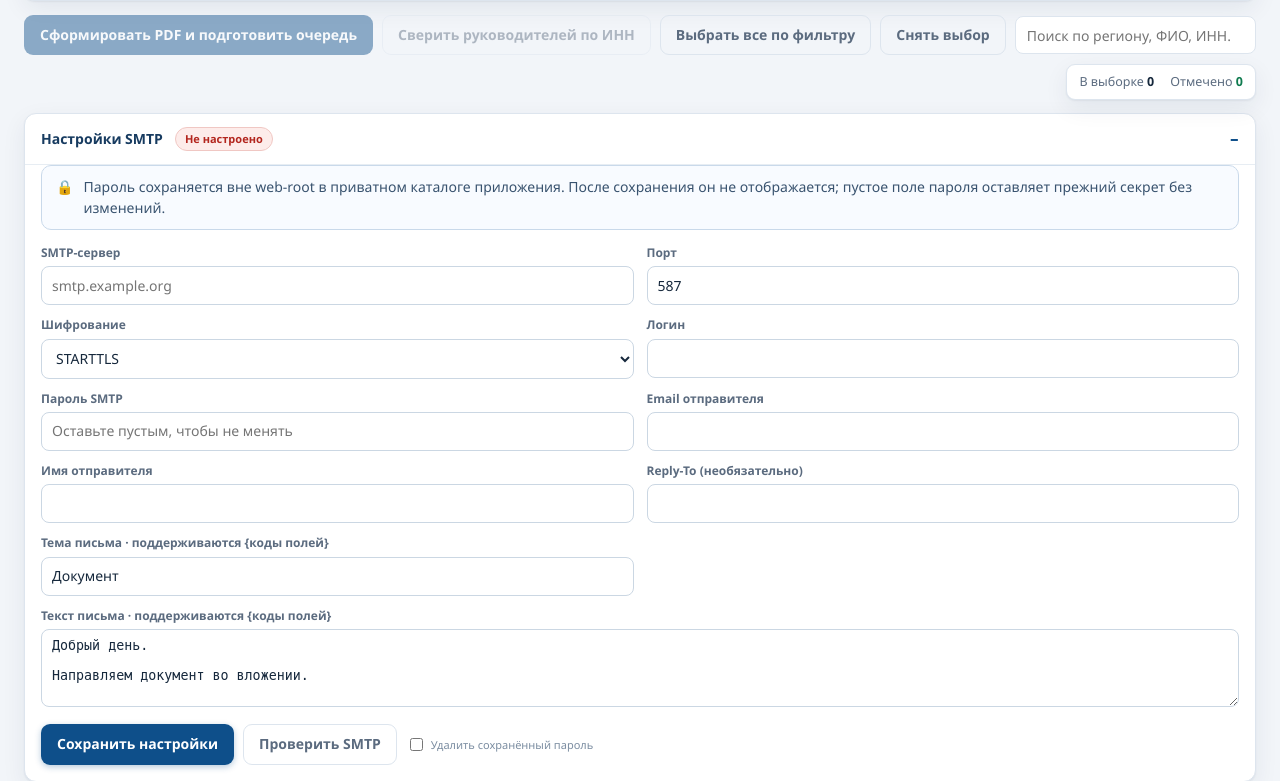
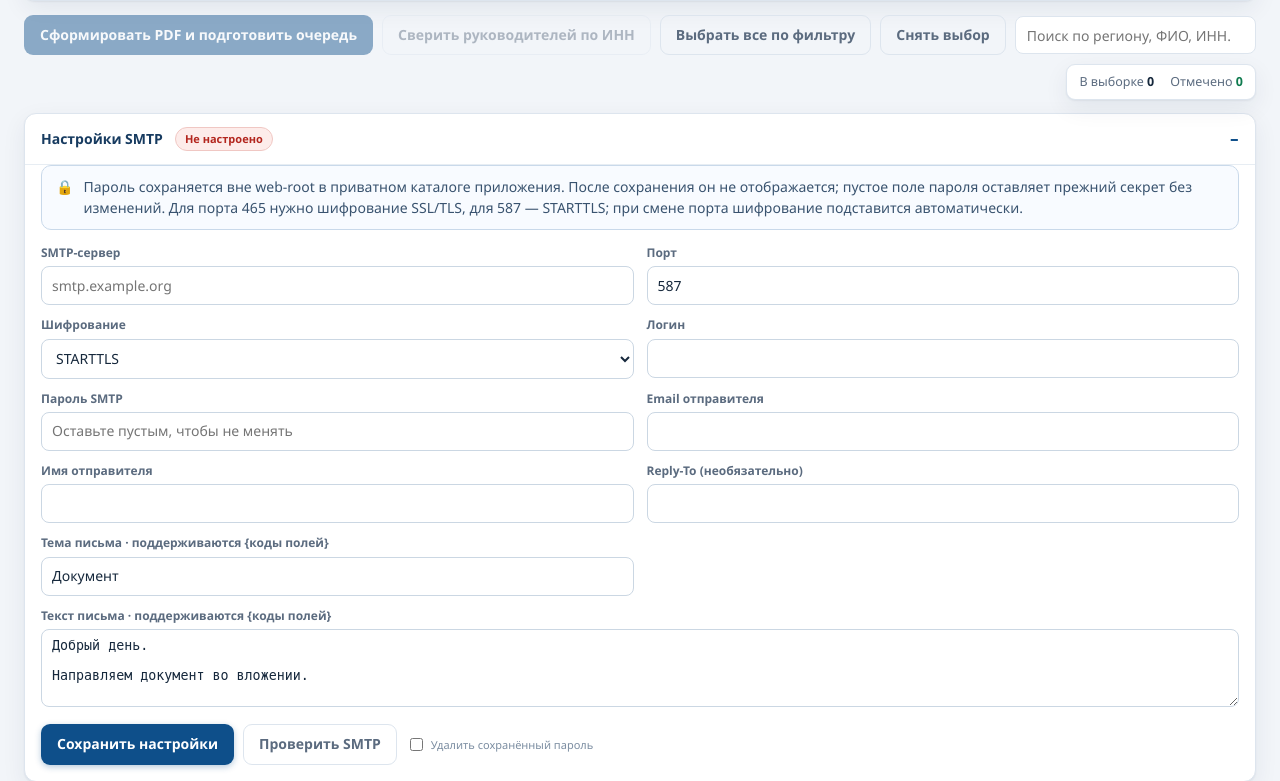
Before and after one commit to vsesem-git/docgen, a PHP site: page /index.php in a window 1280 px wide, after a click that opens the changed part. Shown: the part 1050-1831 px from the top of the page. Run offline with PHP 8.4, Linux system fonts and the light colour scheme; data that the repository does not hold is empty; some libraries are stand-ins or nearby versions.

Commit message:
Подсказка интерфейса: 465 = SSL/TLS, 587 = STARTTLS
Порт и шифрование теперь синхронизируются автоматически, чтобы исключить
неверную пару — частую причину 'Could not connect to SMTP host'.

Co-authored-by: arena-agent <297053741+arena-agent@users.noreply.github.com>

```diff
--- a/project/index.php
+++ b/project/index.php
@@ -1098,7 +1098,7 @@ body.modal-open{overflow:hidden}
     <details id="smtpDetails">
       <summary><strong>Настройки SMTP</strong><span class="settings-state" id="smtpState">Не настроено</span></summary>
       <div class="settings-body">
-        <div class="notice" style="margin:0 0 14px"><span>🔒</span><div>Пароль сохраняется вне web-root в приватном каталоге приложения. После сохранения он не отображается; пустое поле пароля оставляет прежний секрет без изменений.</div></div>
+        <div class="notice" style="margin:0 0 14px"><span>🔒</span><div>Пароль сохраняется вне web-root в приватном каталоге приложения. После сохранения он не отображается; пустое поле пароля оставляет прежний секрет без изменений. Для порта 465 нужно шифрование SSL/TLS, для 587 — STARTTLS; при смене порта шифрование подставится автоматически.</div></div>
         <div class="settings-grid">
           <div class="field"><label for="smtpHost">SMTP-сервер</label><input id="smtpHost" type="text" placeholder="smtp.example.org" autocomplete="off"></div>
           <div class="field"><label for="smtpPort">Порт</label><input id="smtpPort" type="number" min="1" max="65535" value="587"></div>
@@ -2225,6 +2225,17 @@ $('addTableSectionBtn').addEventListener('click',addTableSection);
 $('saveSmtpBtn').addEventListener('click',saveSmtpSettings);
 $('testSmtpBtn').addEventListener('click',testSmtp);
 ['smtpHost','smtpFromEmail'].forEach(id=>$(id).addEventListener('input',updateSmtpState));
+$('smtpPort').addEventListener('change',()=>{
+  const port=$('smtpPort').value.trim();
+  if(port==='465')$('smtpEncryption').value='ssl';
+  else if(port==='587')$('smtpEncryption').value='tls';
+  else if(port==='25')$('smtpEncryption').value='none';
+});
+$('smtpEncryption').addEventListener('change',()=>{
+  const encryption=$('smtpEncryption').value, port=$('smtpPort').value.trim();
+  if(encryption==='ssl'&&port==='587')$('smtpPort').value='465';
+  if(encryption==='tls'&&port==='465')$('smtpPort').value='587';
+});
 document.addEventListener('keydown',event=>{if(event.key==='Escape'){if(!$('queueModal').hidden)closeQueueModal();else if(!$('excelImportModal').hidden)closeExcelImportModal();else if(!$('htmlTemplateModal').hidden)closeHtmlEditor();else if(!$('recordModal').hidden)closeRecordCard();}});
 $('dropTemplate').addEventListener('click',()=>templateInput.click());
 $('dropTemplate').addEventListener('keydown',e=>{if(e.key==='Enter'||e.key===' '){e.preventDefault();templateInput.click();}});
```
